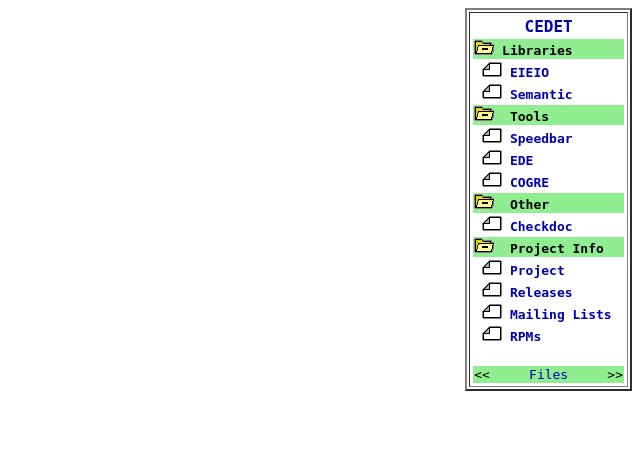
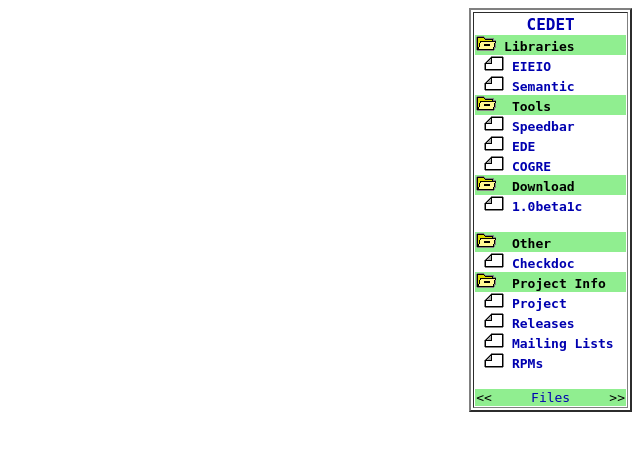
Before and after one commit to emacs-pkg-mirrors/cedet, a PHP site: page /rightcol.php in a window 1280 px wide. Shown: the top 451 px of the page, without its empty margins (640-1280 px from the left). Run offline with PHP 8.4, Linux system fonts and the light colour scheme.

Commit message:
Added download section.

```diff
--- a/www/rightcol.php
+++ b/www/rightcol.php
@@ -1,3 +1,4 @@
+<!-- -*- html -*- -->
 <body bgcolor=white text=black>
 <style>
 <!--
@@ -11,19 +12,26 @@
 
 <tt>
 <table border=2 align=right><tr><td>
-<table bgcolor=white>
+<table bgcolor=white cellspacing=0 cellpadding=1>
 
-<tr><td align=center>&nbsp<a href=/     ><b><font size=+1>CEDET</font></b></a>&nbsp</td></tr>
+<tr><td align=center>&nbsp<a href="/"    ><b><font size=+1>CEDET</font></b></a>&nbsp</td></tr>
 
 <tr><td  bgcolor=lightgreen><img src=dir-minus.gif>&nbsp<b>Libraries</b>&nbsp</td></tr>
 <tr><td >&nbsp<img src=page.gif>&nbsp<a class=SB href=eieio.shtml   ><b>EIEIO    </b></a>&nbsp</td></tr>
 <tr><td >&nbsp<img src=page.gif>&nbsp<a class=SB href=semantic.shtml><b>Semantic </b></a>&nbsp</td></tr>
+
 <tr><td  bgcolor=lightgreen><img src=dir-minus.gif>&nbsp <b>Tools    </b>&nbsp</td></tr>
 <tr><td >&nbsp<img src=page.gif>&nbsp<a class=SB href=speedbar.shtml><b>Speedbar </b></a>&nbsp</td></tr>
 <tr><td >&nbsp<img src=page.gif>&nbsp<a class=SB href=ede.shtml     ><b>EDE      </b></a>&nbsp</td></tr>
 <tr><td >&nbsp<img src=page.gif>&nbsp<a class=SB href=cogre.shtml   ><b>COGRE    </b></a>&nbsp</td></tr>
+
+<tr><td  bgcolor=lightgreen><img src=dir-minus.gif>&nbsp <b>Download</b>&nbsp</td></tr>
+<tr><td >&nbsp<img src=page.gif>&nbsp<a class=SB href=http://sourceforge.net/project/showfiles.php?group_id=17886&release_id=192965l><b>1.0beta1c</b></a>&nbsp</td></tr>
+<tr><td >&nbsp</td></tr>
+
 <tr><td  bgcolor=lightgreen><img src=dir-minus.gif>&nbsp <b>Other   </b>&nbsp</td></tr>
 <tr><td >&nbsp<img src=page.gif>&nbsp<a class=SB href=checkdoc.shtml><b>Checkdoc</b></a>&nbsp</td></tr>
+
 <tr><td  bgcolor=lightgreen><img src=dir-minus.gif>&nbsp <b>Project Info </b>&nbsp</td></tr>
 <tr><td >&nbsp<img src=page.gif>&nbsp<a class=SB href=http://www.sourceforge.net/projects/cedet><b>Project</b></a>&nbsp</td></tr>
 <tr><td >&nbsp<img src=page.gif>&nbsp<a class=SB href=http://sourceforge.net/project/showfiles.php?group_id=17886><b>Releases</b></a>&nbsp</td></tr>
```
